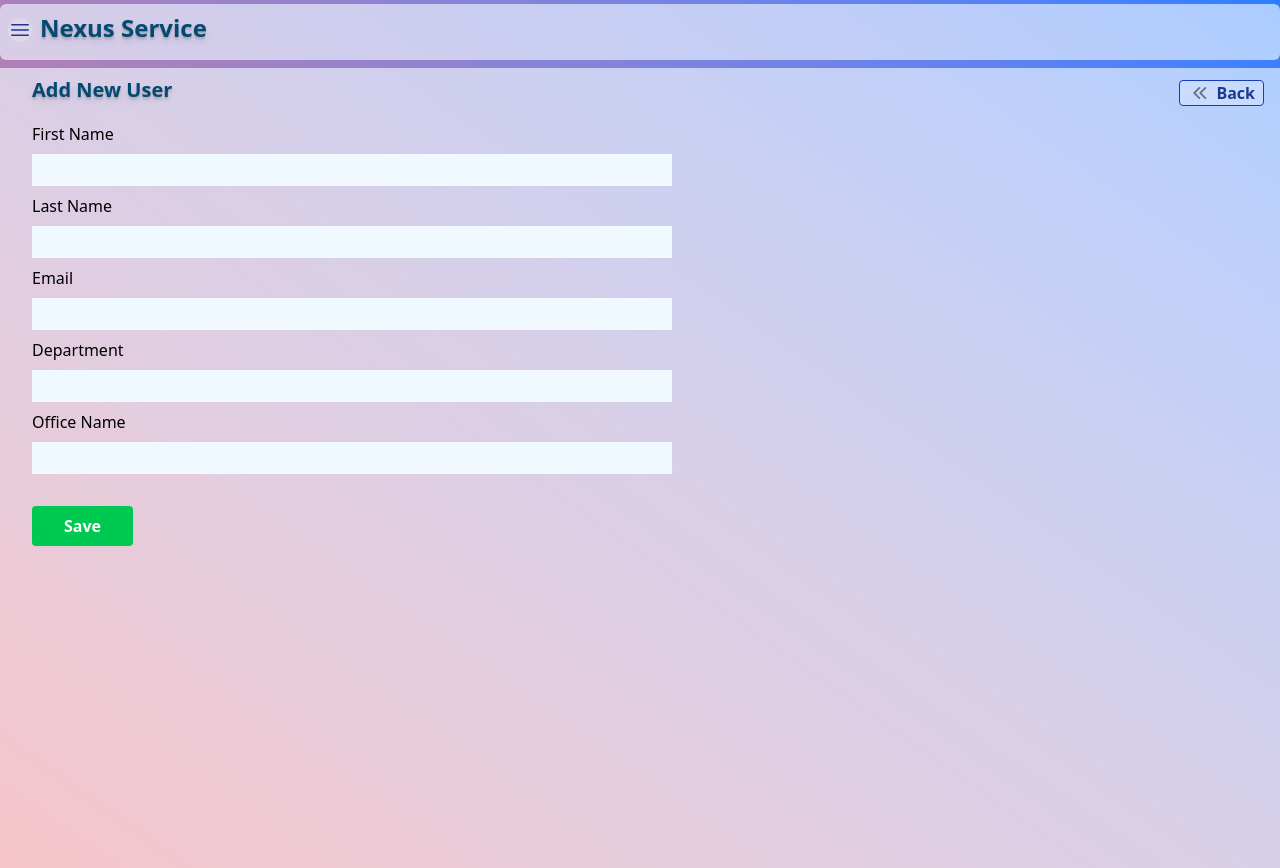
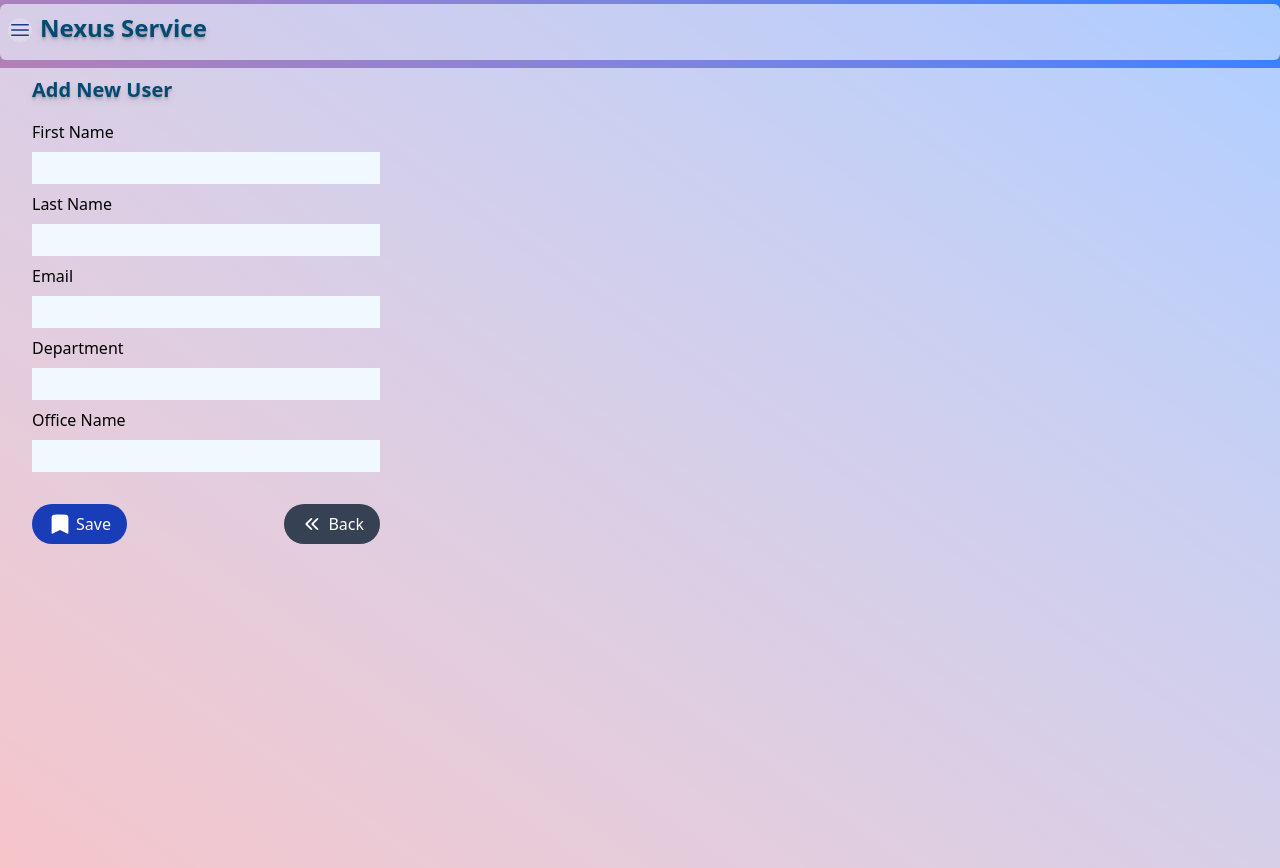
Before and after one commit to deskcodeFun/nexus-app, a Vue app: page /addUser in a window 1280 px wide. Built offline with nearby package versions, Linux system fonts and the light colour scheme.

Commit message:
modified:   src/components/users/UserAdd.vue 	modified:   src/components/users/UserCard.vue 	modified:   src/components/users/UserEdit.vue 	modified:   src/views/UserView.vue

```diff
--- a/src/components/users/UserAdd.vue
+++ b/src/components/users/UserAdd.vue
@@ -1,18 +1,10 @@
 <template>
-  <header class="flex flex-row justify-between p-4 sm:pl-8 py-2">
+  <header class="w-fit flex flex-row p-4 sm:pl-8 py-2">
     <p class="font-semibold text-xl text-sky-900 text-shadow-lg">Add New User</p>
-    <button
-      @click="router.back()"
-      class="flex flex-row mt-1 ml-4 px-2 rounded-sm border-1 border-blue-800 text-blue-900 font-semibold bg-white/25 hover:bg-blue-900 hover:text-white"
-    >
-      <ChevronDoubleLeftIcon class="h-6 w-6 mr-1 text-gray-500" />
-
-      Back
-    </button>
   </header>
 
-  <main class="flex flex-col p-2 sm:pl-8">
-    <form class="w-auto sm:max-w-screen-sm flex flex-col gap-2" @submit.prevent="addSubmit">
+  <main class="flex flex-col p-2 w-fit sm:pl-8">
+    <form class="sm:max-w-screen-sm flex flex-col gap-2" @submit.prevent="addSubmit">
       <label for="fname">First Name</label>
       <input type="text" v-model="fname" class="bg-sky-50 text-2xl" />
       <label for="lname">Last Name</label>
@@ -25,18 +17,29 @@
       <label for="offie_id">Office Name</label>
       <input type="number" v-model="office_id" class="bg-sky-50 text-2xl" />
     </form>
-    <button
-      class="bg-green-500 hover:bg-green-700 text-white font-bold py-2 px-8 mt-8 rounded-sm w-full sm:w-fit focus:outline-hidden focus:shadow-outline"
-      type="submit"
-      @click="addSubmit"
-    >
-      Save
-    </button>
+    <div class="flex flex-row justify-between">
+      <!-- Save Button -->
+      <button
+        class="flex items-center justify-center bg-blue-800 hover:bg-blue-900 hover:scale-102 text-white py-2 px-4 mt-8 rounded-full"
+        type="submit"
+        @click="addSubmit"
+      >
+        <BookmarkIcon class="h-6 w-6 mr-1" />
+        <span> Save </span>
+      </button>
+      <button
+        @click="router.back()"
+        class="flex items-center justify-center bg-gray-700 hover:bg-gray-900 hover:scale-102 text-white py-2 px-4 mt-8 rounded-full"
+      >
+        <ChevronDoubleLeftIcon class="h-6 w-6 mr-1" />
+        <span> Back </span>
+      </button>
+    </div>
   </main>
 </template>
 
 <script setup>
-import { ChevronDoubleLeftIcon } from '@heroicons/vue/20/solid'
+import { ChevronDoubleLeftIcon, BookmarkIcon } from '@heroicons/vue/20/solid'
 import { mockStaff } from '@/dataMockup/staff'
 import { useRouter } from 'vue-router'
 import { ref, reactive } from 'vue'
--- a/src/components/users/UserCard.vue
+++ b/src/components/users/UserCard.vue
@@ -37,7 +37,7 @@ const router = useRouter()
 const onClick = () => {
   console.log('id of card ', props.staff.id)
   // navigate to /edit/<id>
-  const id = props.staff.id
+  const id = props.staff.id - 1
   router.push(`editUser/${id}`)
 }
 </script>
--- a/src/components/users/UserEdit.vue
+++ b/src/components/users/UserEdit.vue
@@ -64,7 +64,7 @@ import { mockStaff } from '@/dataMockup/staff'
 
 const route = useRoute()
 const router = useRouter()
-let userId = route.params.id - 1
+let userId = route.params.id
 
 const fname = ref(mockStaff[`${userId}`].fname)
 const lname = ref(mockStaff[`${userId}`].lname)
--- a/src/views/UserView.vue
+++ b/src/views/UserView.vue
@@ -1,11 +1,11 @@
 <template>
-  <header class="flex flex-row justify-between p-4 sm:pl-8 py-2">
-    <p class="font-semibold sm:text-xl text-sky-900 text-shadow-lg">User Management</p>
+  <header class="flex flex-row gap-8 sm:pl-8 py-2">
+    <p class="font-semibold text-2xl text-sky-900 text-shadow-lg">User Management</p>
     <router-link
       to="/addUser"
-      class="flex flex-row mt-1 ml-4 px-2 rounded-sm border-1 border-blue-800 text-blue-900 font-semibold bg-white/25 hover:bg-blue-900 hover:text-white"
+      class="flex flex-row p-2 text-blue-900 hover:bg-blue-900 hover:text-white"
     >
-      <UserPlusIcon class="h-6 w-5 mr-1" />
+      <PlusIcon class="h-6 w-6 mr-0.5" />
       Add User
     </router-link>
   </header>
@@ -22,7 +22,7 @@ import { reactive } from 'vue'
 import { mockStaff } from '@/dataMockup/staff'
 import UserCard from '@/components/users/UserCard.vue'
 
-import { UserPlusIcon } from '@heroicons/vue/20/solid'
+import { PlusIcon } from '@heroicons/vue/20/solid'
 
 const staffs = reactive(mockStaff)
 </script>
```
